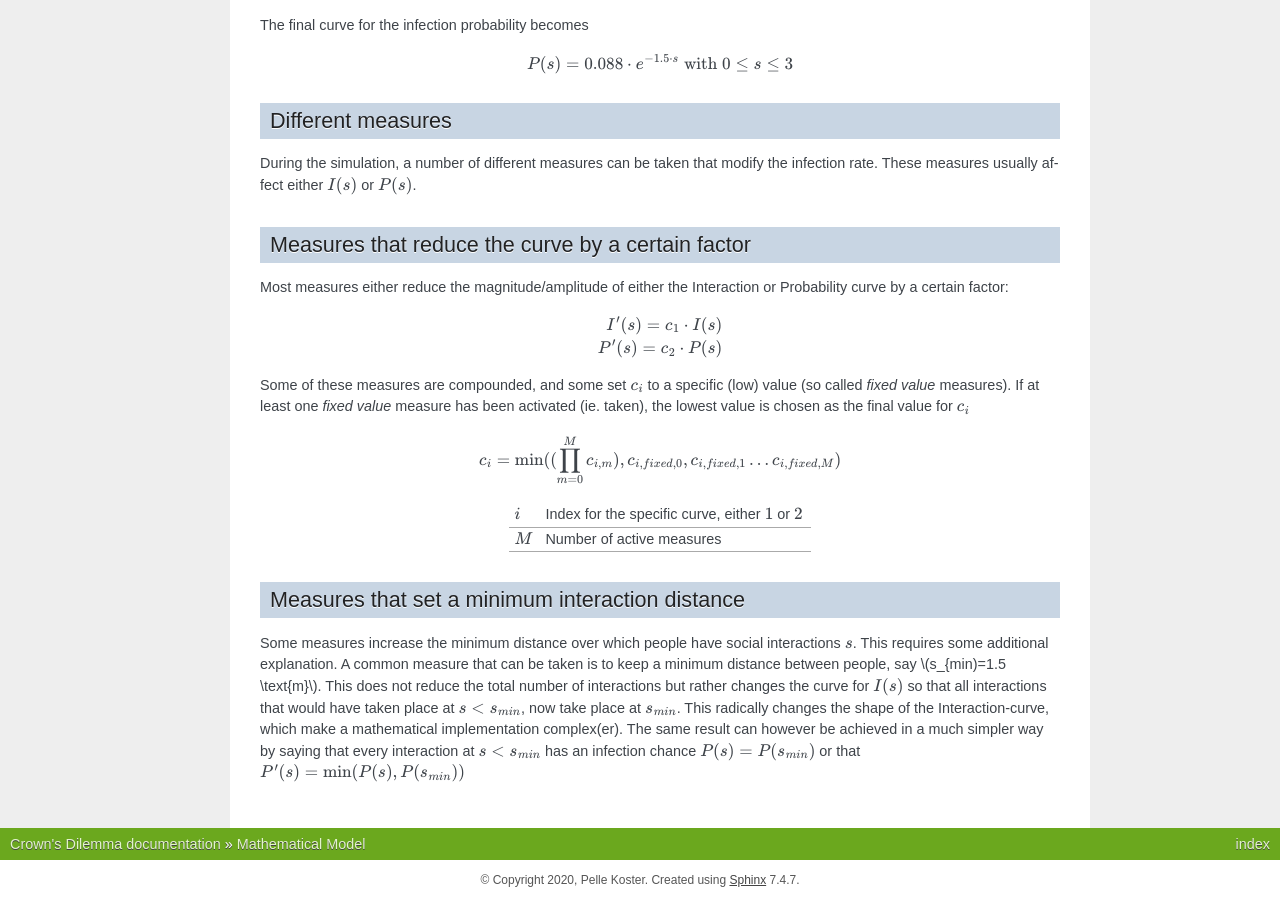
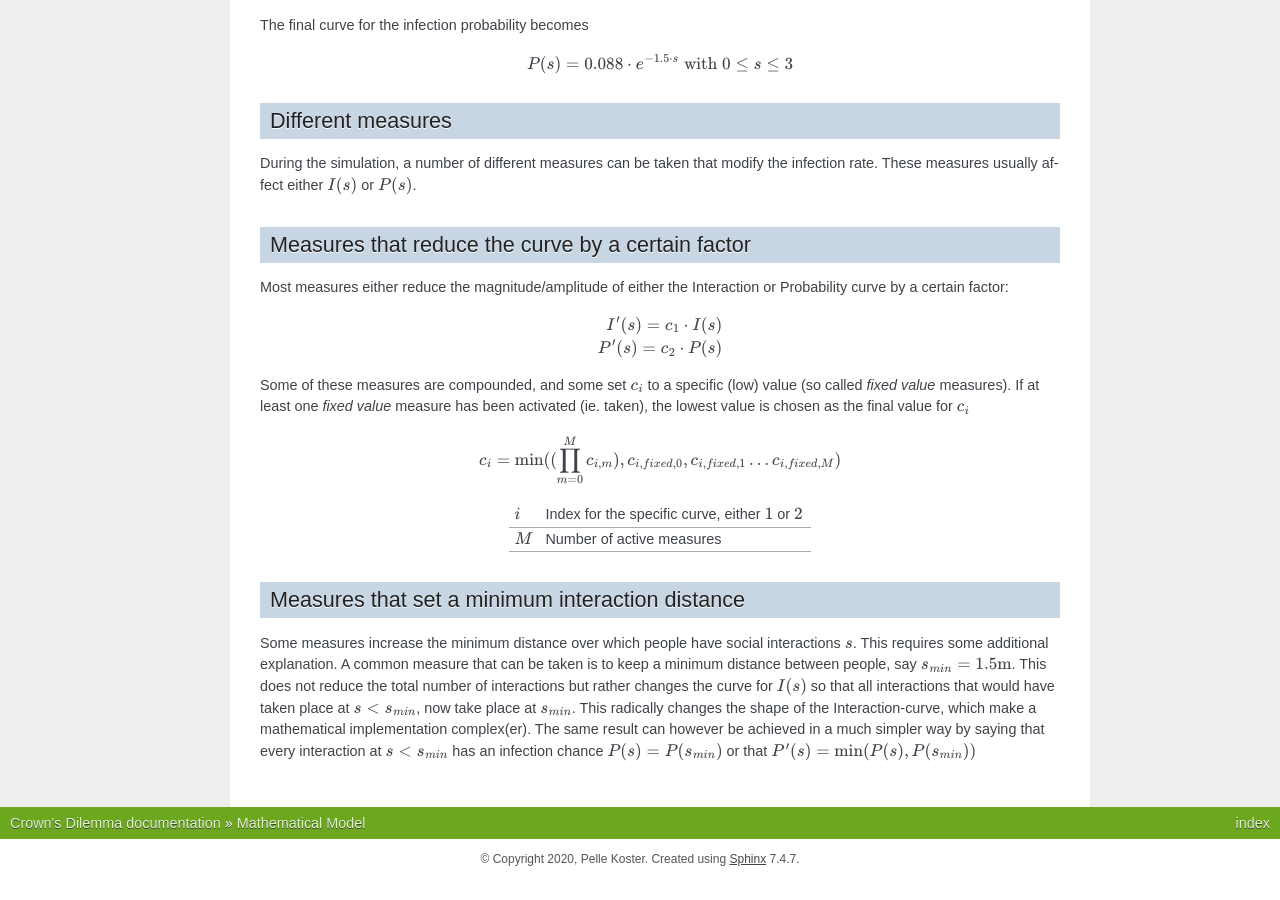
Before and after one commit to elfjes/crowns-dilemma, a Sphinx documentation site: the page built from docs/mathematics.rst, in a window 1280 px wide and 900 px high, scrolled down 3256 px. Built offline with Sphinx 7.4.7, drawn with Linux system fonts in a browser that asks for light colours; after the commit the page ends 4135 px from its top, so only the background shows below that.

```diff
--- a/docs/mathematics.rst
+++ b/docs/mathematics.rst
@@ -236,7 +236,7 @@ Measures that set a minimum interaction distance
 
 Some measures increase the minimum distance over which people have social interactions :math:`s`.
 This requires some additional explanation. A common measure that can be taken is to keep a minimum
-distance between people, say :math:`s_{min)=1.5 \text{m}`. This does not reduce the total
+distance between people, say :math:`s_{min}=1.5 \text{m}`. This does not reduce the total
 number of interactions but rather changes the curve for :math:`I(s)` so that all interactions that would have
 taken place at :math:`s<s_{min}`, now take place at :math:`s_{min}`. This radically changes the shape
 of the Interaction-curve, which make a mathematical implementation complex(er). The same result can
```
